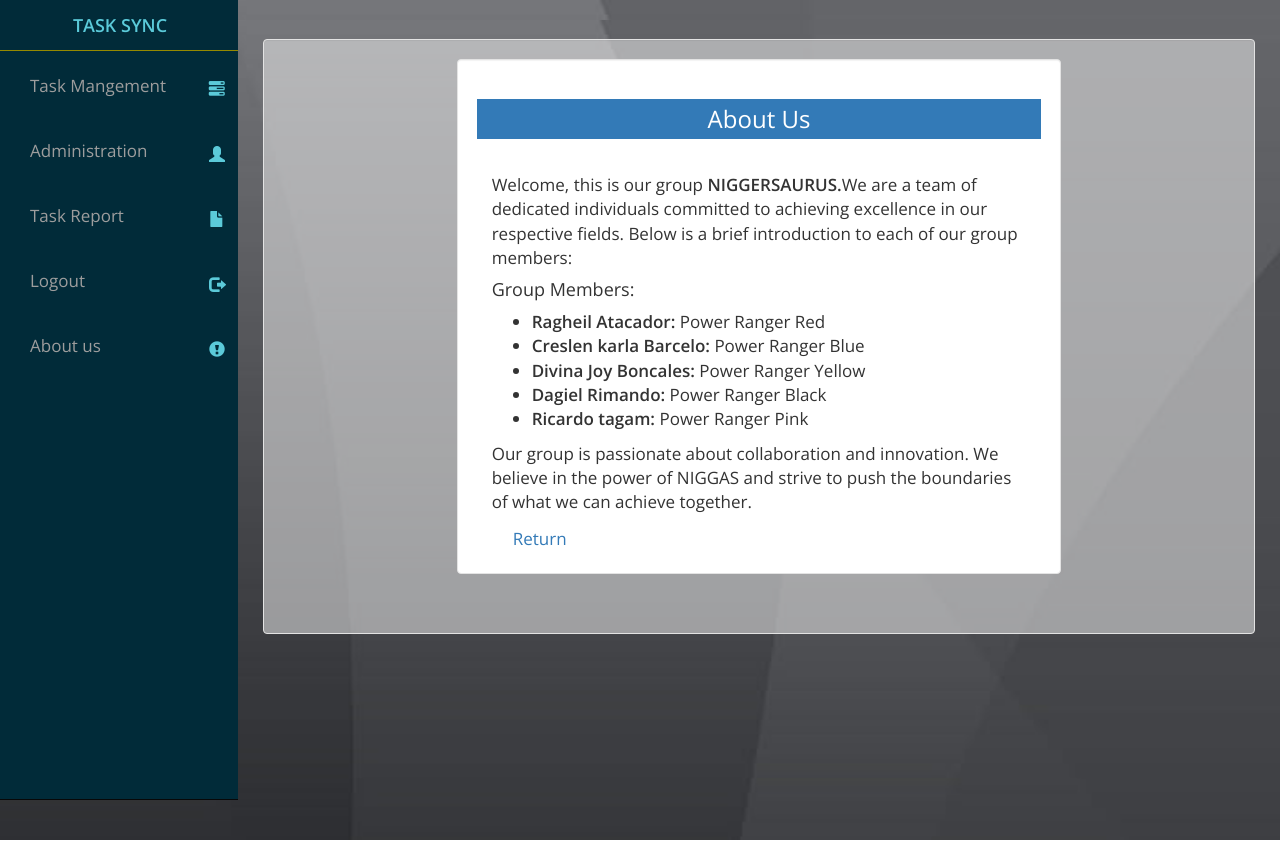
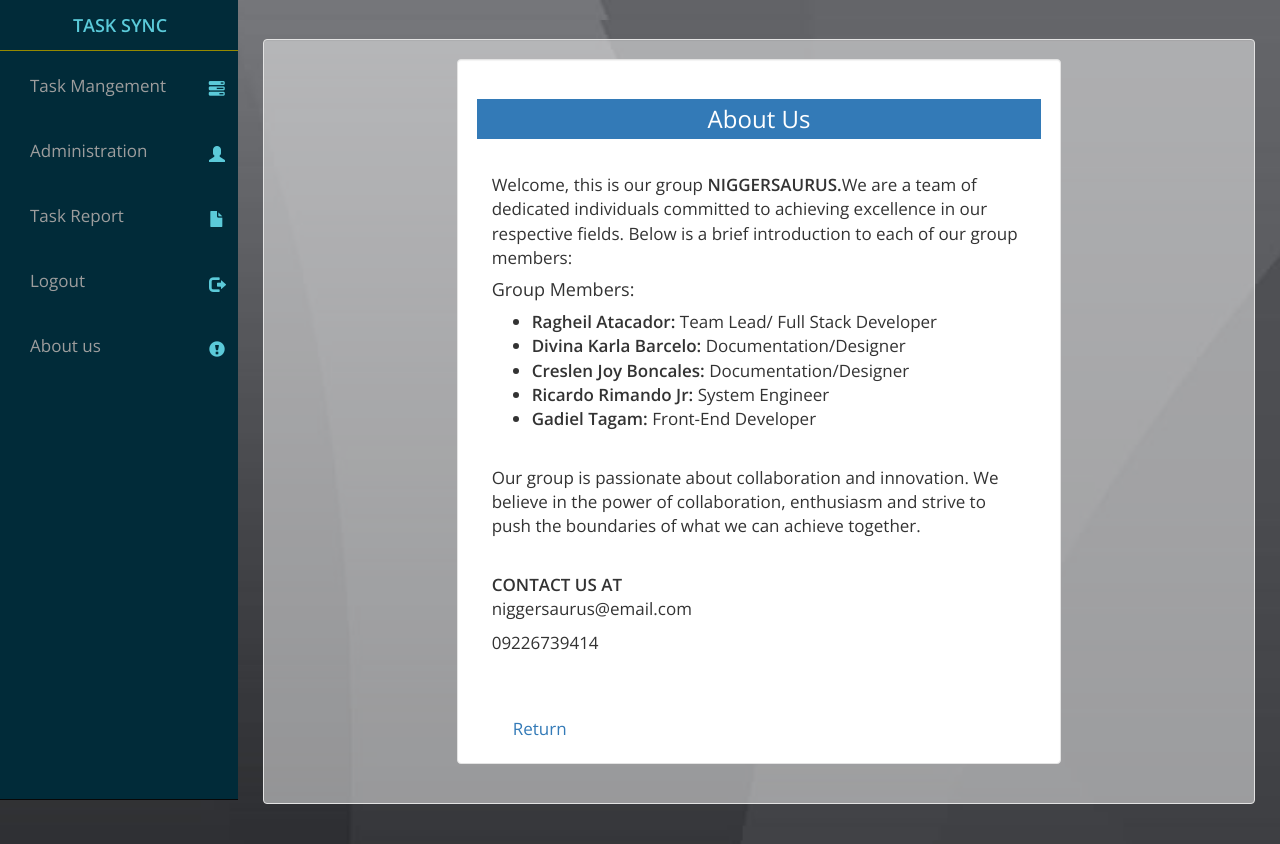
Before and after one commit to Ragheil/task-sync-final-, a PHP site: page /about-us.php in a window 1280 px wide. Run offline with PHP 8.4, Linux system fonts and the light colour scheme; a user stored in the database is signed in.

Commit message:
about us, what if maging tayo?

```diff
--- a/about-us.php
+++ b/about-us.php
@@ -32,15 +32,21 @@
 
                                 <h4>Group Members:</h4>
                                 <ul>
-                                    <li><strong>Ragheil Atacador:</strong> Power Ranger Red </li>
-                                    <li><strong>Creslen karla Barcelo:</strong> Power Ranger Blue</li>
-                                    <li><strong>Divina Joy Boncales:</strong> Power Ranger Yellow</li>
-                                    <li><strong>Dagiel Rimando:</strong> Power Ranger Black</li>
-                                    <li><strong>Ricardo tagam:</strong> Power Ranger Pink</li>
+                                    <li><strong>Ragheil Atacador: </strong> Team Lead/ Full Stack Developer </li>
+                                    <li><strong>Divina Karla Barcelo:</strong> Documentation/Designer</li>
+                                    <li><strong>Creslen Joy Boncales:</strong> Documentation/Designer</li>
+                                    <li><strong>Ricardo Rimando Jr:</strong> System Engineer</li>
+                                    <li><strong>Gadiel Tagam:</strong> Front-End Developer</li>
                                 </ul>
+<br>
+                                <p>Our group is passionate about collaboration and innovation. We believe in the power of collaboration, enthusiasm and strive to push the boundaries of what we can achieve together.</p>
+                          <br>
 
-                                <p>Our group is passionate about collaboration and innovation. We believe in the power of NIGGAS and strive to push the boundaries of what we can achieve together.</p>
-
+                                <strong>CONTACT US AT</strong>
+                                <p>niggersaurus@email.com</p>
+                                <p>09226739414</p>
+<br>
+<br>
                                 <div class="form-group">
                                     <div class="col-sm-3">
                                         <a href="index.php" class="btn btn-success-custom btn-xs">Return</a>
```
